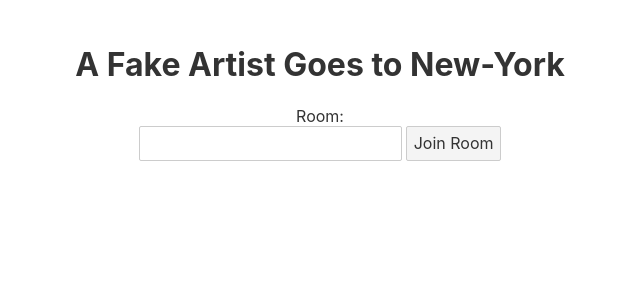
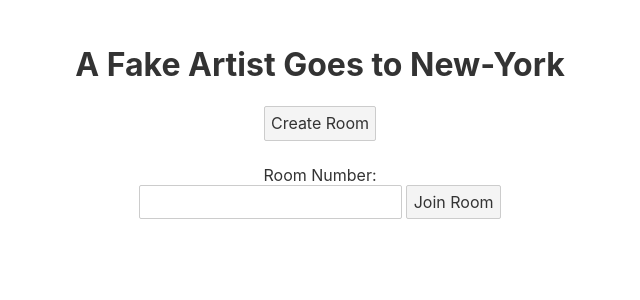
Before and after one commit to alenros/fake-artist-remastered, a Svelte app in the folder client/: page / in a window 1280 px wide. Shown: the top 300 px of the page, without its empty margins (320-960 px from the left). Built offline with nearby package versions, Linux system fonts and the light colour scheme; no server answers.

Commit message:
feat: Create new room

```diff
--- a/client/src/Whiteboard.svelte
+++ b/client/src/Whiteboard.svelte
@@ -16,11 +16,30 @@
   let isFakeArtist = true;
   let hasGameStarted = false;
   let isSpectator = false;
+  let playerId: string = "";
+
+  async function createRoom(event: CustomEvent<string>) {
+    if (event.detail.trim() === "") return;
+
+    var playerId = event.detail;
+    var requestBody = JSON.stringify({ playerId: `${playerId}` });
+
+    var response = await fetch(`http://localhost:5000/api/v1/rooms`, {
+      method: "POST",
+      body: requestBody,
+    });
+    var newRoomDetails = await response.json();
+    room = newRoomDetails.accessCode;
+    playerId = newRoomDetails.playerId;
+    sessionStorage.setItem("playerId", playerId);
+
+    joinedRoom = true;
+  }
 
   // Event handler for joining a room
-  function joinRoom(event: CustomEvent<string>) {
-    if (event.detail.trim() === "") return;
-    room = event.detail;
+  function joinRoom(event: CustomEvent<{ roomId: string; playerId: string }>) {
+    if (event.detail.roomId.trim() === "") return;
+    room = event.detail.roomId;
     socket.emit("join-room", event.detail);
     joinedRoom = true;
   }
@@ -44,6 +63,7 @@
 
   socket.on("set-session-data", (data) => {
     sessionStorage.setItem("playerId", data.playerId);
+    playerId = data.playerId;
   });
 
   $: if (room) {
@@ -117,6 +137,8 @@
   <GameRoomControls
     {joinedRoom}
     {room}
+    {playerId}
+    on:create-room={createRoom}
     on:join-room={joinRoom}
     on:leave-room={leaveRoom}
   />
--- a/client/src/components/GameRoomControls.svelte
+++ b/client/src/components/GameRoomControls.svelte
@@ -3,27 +3,43 @@
 
     export let room: string;
     export let joinedRoom: boolean;
+    export let playerId: string;
 
+    const createRoomDispatcher = createEventDispatcher();
     const joinRoomDispatcher = createEventDispatcher();
     const leaveRoomDispatcher = createEventDispatcher();
 
     function joinRoom() {
         if (room.trim() === "") return;
-
-        joinRoomDispatcher("join-room", room);
+        joinRoomDispatcher("join-room", {roomId: room,playerId: playerId});
     }
 
     function leaveRoom() {
-        leaveRoomDispatcher("leave-room", room);
+        leaveRoomDispatcher("leave-room", {room, playerId});
     }
 
+    function createRoom() {
+        if(playerId.trim() === "") return;
+        createRoomDispatcher("create-room", playerId);
+    }
 </script>
-
 <form>
-    <label for="room">Room:</label>
-    <input type="text" id="room" bind:value={room} readonly={joinedRoom} />
     {#if !joinedRoom}
+    <div>
+        <p>
+            <button type="button" on:click={createRoom}>Create Room</button>
+        </p>
+        <p>
+            <label for="room">Room Number:</label>
+            <input
+                type="text"
+                id="room"
+                bind:value={room}
+                readonly={joinedRoom}
+            />
         <button type="button" on:click={joinRoom}>Join Room</button>
+        </p>
+    </div>
     {/if}
     {#if joinedRoom}
         <button type="button" on:click={leaveRoom}>Leave Room</button>
```
Also changed, not shown: 1 other file (tests, documents, lock files or other folders).
